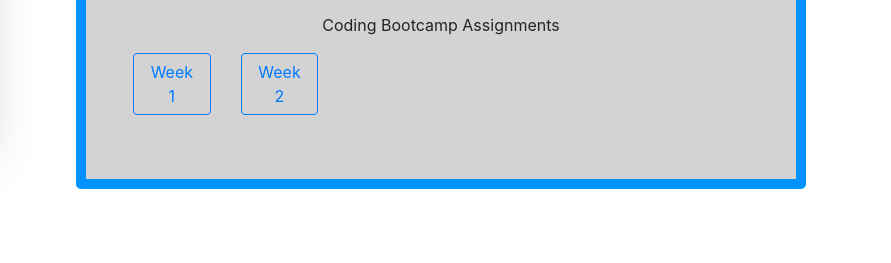
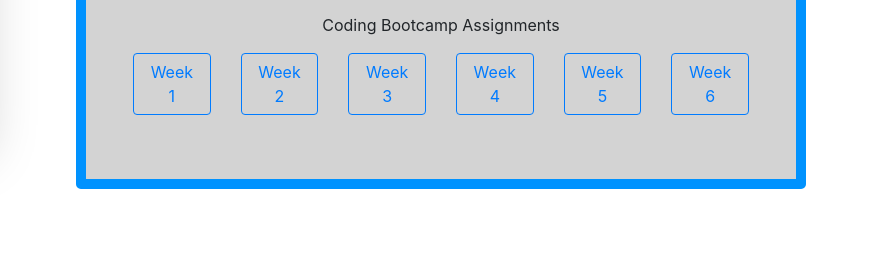
Before and after one commit to ejbronze/ejbronze.github.io, a plain HTML site: page index.html in a window 1280 px wide. Shown: the part 257-520 px from the top of the page, 389-1280 px from the left. Drawn offline with nearby package versions, Linux system fonts and the light colour scheme.

Commit message:
added buttons for HW

```diff
--- a/index.html
+++ b/index.html
@@ -103,6 +103,42 @@
                                     </div>
                                 </div>
                                 <!--End Second HW Assignment-->
+                                <!--Third HW Assignment-->
+                                <div class="col-sm-3 col-md-2">
+                                    <div class="thumbnail">
+                                        <a class="lightbox" href="#">
+                                            <button class="btn btn-outline-primary"> Week 3</button>
+                                        </a>
+                                    </div>
+                                </div>
+                                <!--End Third HW Assignment-->
+                                <!--Fourth HW Assignment-->
+                                <div class="col-sm-3 col-md-2">
+                                    <div class="thumbnail">
+                                        <a class="lightbox" href="#">
+                                            <button class="btn btn-outline-primary"> Week 4</button>
+                                        </a>
+                                    </div>
+                                </div>
+                                <!--End Fourth HW Assignment-->
+                                <!--Fifth HW Assignment-->
+                                <div class="col-sm-3 col-md-2">
+                                    <div class="thumbnail">
+                                        <a class="lightbox" href="#">
+                                            <button class="btn btn-outline-primary"> Week 5</button>
+                                        </a>
+                                    </div>
+                                </div>
+                                <!--End Fifth HW Assignment-->
+                                <!--Sixth HW Assignment-->
+                                <div class="col-sm-3 col-md-2">
+                                    <div class="thumbnail">
+                                        <a class="lightbox" href="#">
+                                            <button class="btn btn-outline-primary"> Week 6</button>
+                                        </a>
+                                    </div>
+                                </div>
+                                <!--End sixth HW Assignment-->
                             </div>
                         </div>
                     </div>
```
